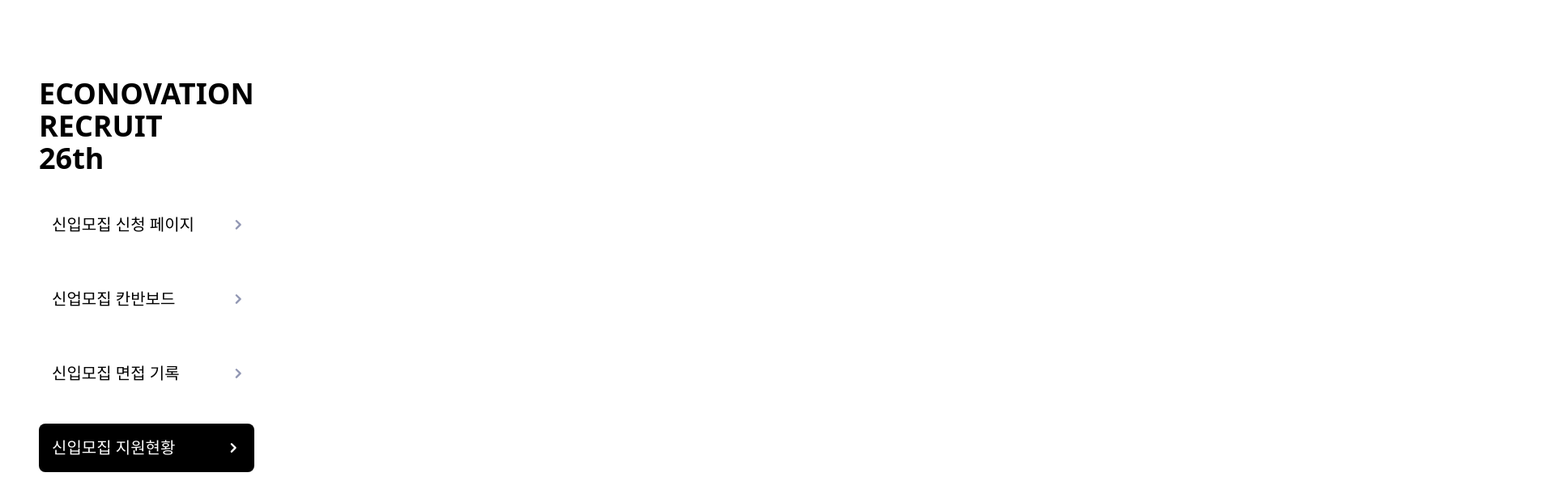
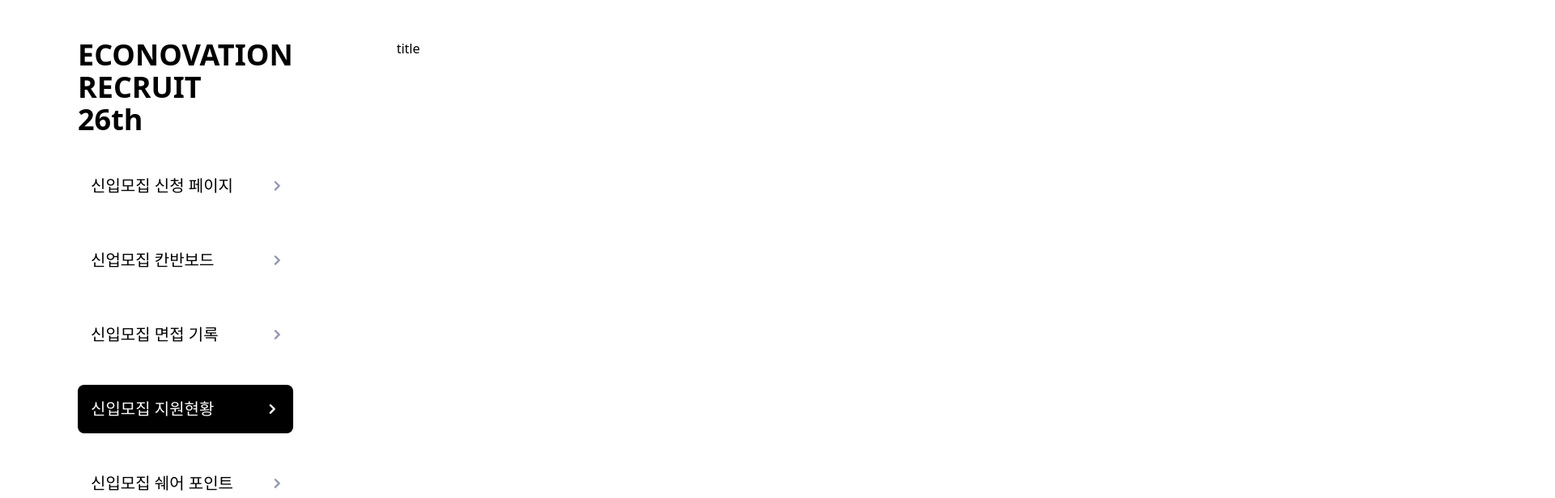
Before and after one commit to JNU-econovation/econo-recruit, a Next.js app in the folder frontend/: page /applicant/26 in a window 1280 px wide. Shown: the top 616 px of the page at 81% size, 1920 px wide, since content can reach past the window. Built offline with nearby package versions, Linux system fonts and the light colour scheme.

Commit message:
feat: add board cell and chagne folder
- change common colder
- add board cell

```diff
--- a/frontend/app/applicant/[generation]/page.tsx
+++ b/frontend/app/applicant/[generation]/page.tsx
@@ -1,5 +1,5 @@
-import ApplicationQuestion from "@/components/application/ApplicationQuestion.component";
-import CommonNavbar from "@/components/common/Navbar.component";
+import ApplicantBoard from "@/components/applicant/Board.component";
+import CommonNavbar from "@/components/common/navbar/Navbar.component";
 import { FC } from "react";
 
 interface ApplicantPageProps {
@@ -10,17 +10,13 @@
 
 const ApplicantPage: FC<ApplicantPageProps> = ({ params }) => {
   const { generation } = params;
-  const applicationQuestions =
-    require(`@/constants/application/${generation}.ts`)
-      .APPLICATION as ApplicationQuestion[];
-
   return (
-    <article className="flex gap-24 mt-24 min-w-[1280px]">
-      <div className="flex-1 pl-12">
-        <CommonNavbar generation={generation} />
+    <div className="px-24 w-max-[1280px] flex p-12">
+      <CommonNavbar generation={generation} />
+      <div className="flex-1 ml-32 min-w-[46rem]">
+        <ApplicantBoard />
       </div>
-      <section className="flex-[3_0_0] flex gap-24 mt-24 min-w-[1600px]"></section>
-    </article>
+    </div>
   );
 };
 
--- a/frontend/app/applicant/page.tsx
+++ b/frontend/app/applicant/page.tsx
@@ -1,6 +1,6 @@
 import { CURRENT_GENERATION } from "@/constants";
 import { redirect } from "next/navigation";
 
-const ApplicantPage = () => redirect(`/application/${CURRENT_GENERATION}`);
+const ApplicantPage = () => redirect(`/applicant/${CURRENT_GENERATION}`);
 
 export default ApplicantPage;
--- /dev/null
+++ b/frontend/components/applicant/Board.component.tsx
@@ -0,0 +1,7 @@
+import Board from "../common/board/Board.component";
+
+const ApplicantBoard = () => {
+  return <Board baseUrl={"asfd"} />;
+};
+
+export default ApplicantBoard;
--- a/frontend/components/application/ApplicationJunction.component.tsx
+++ b/frontend/components/application/ApplicationJunction.component.tsx
@@ -4,37 +4,37 @@
 import dynamic from "next/dynamic";
 
 const ApplicationRadio = dynamic(
-  () => import("./ApplicationNode/Radio.component"),
+  () => import("./applicationNode/Radio.component"),
   { ssr: false }
 );
 
 const ApplicationRadioByTwoRank = dynamic(
-  () => import("./ApplicationNode/RadioByTwoRank.component"),
+  () => import("./applicationNode/RadioByTwoRank.component"),
   { ssr: false }
 );
 
 const ApplicationText = dynamic(
-  () => import("./ApplicationNode/Text.component"),
+  () => import("./applicationNode/Text.component"),
   { ssr: false }
 );
 
 const ApplicationCheckboxWithEtc = dynamic(
-  () => import("./ApplicationNode/CheckboxWithEtc.component"),
+  () => import("./applicationNode/CheckboxWithEtc.component"),
   { ssr: false }
 );
 
 const ApplicationTextarea = dynamic(
-  () => import("./ApplicationNode/Textarea.component"),
+  () => import("./applicationNode/Textarea.component"),
   { ssr: false }
 );
 
 const ApplicationBar = dynamic(
-  () => import("./ApplicationNode/Bar.component"),
+  () => import("./applicationNode/Bar.component"),
   { ssr: false }
 );
 
 const ApplicationJustText = dynamic(
-  () => import("./ApplicationNode/JustText.component"),
+  () => import("./applicationNode/JustText.component"),
   { ssr: false }
 );
 
--- a/frontend/components/application/ApplicationLayout.component.tsx
+++ b/frontend/components/application/ApplicationLayout.component.tsx
@@ -2,25 +2,25 @@
 
 import { ApplicationQuestion } from "@/constants/application/type";
 import dynamic from "next/dynamic";
-import ApplicationTimelineLayout from "./ApplicationLayout/Timeline.component";
+import ApplicationTimelineLayout from "./applicationLayout/Timeline.component";
 
 const ApplicationHorizontalLayout = dynamic(
-  () => import("./ApplicationLayout/Horizontal.componet"),
+  () => import("./applicationLayout/Horizontal.componet"),
   { ssr: false }
 );
 
 const ApplicationVerticalLayout = dynamic(
-  () => import("./ApplicationLayout/Vertical.component"),
+  () => import("./applicationLayout/Vertical.component"),
   { ssr: false }
 );
 
 const ApplicationBooleanTextareaLayout = dynamic(
-  () => import("./ApplicationLayout/BooleanTextarea.component"),
+  () => import("./applicationLayout/BooleanTextarea.component"),
   { ssr: false }
 );
 
 const ApplicationRadioForCheckLayout = dynamic(
-  () => import("./ApplicationLayout/RadioForCheck.component"),
+  () => import("./applicationLayout/RadioForCheck.component"),
   { ssr: false }
 );
 
--- a/frontend/components/application/ApplicationQuestion.component.tsx
+++ b/frontend/components/application/ApplicationQuestion.component.tsx
@@ -6,9 +6,9 @@
 import { useAtomValue } from "jotai";
 import { applicationIndexAtom } from "@/stores/application";
 import { ApplicationQuestion } from "@/constants/application/type";
-import ApplicationNextButton from "./ApplicationNode/NextButton.component";
-import ApplicationHorizontalLayout from "./ApplicationLayout/Horizontal.componet";
-import ApplicationVerticalLayout from "./ApplicationLayout/Vertical.component";
+import ApplicationNextButton from "./applicationNode/NextButton.component";
+import ApplicationHorizontalLayout from "./applicationLayout/Horizontal.componet";
+import ApplicationVerticalLayout from "./applicationLayout/Vertical.component";
 import { applicationLayout } from "./ApplicationLayout.component";
 
 interface ApplicationQuestionProps {
--- a/frontend/components/common/Board.component.tsx
+++ /dev/null
@@ -1,22 +0,0 @@
-import { FC } from "react";
-import Txt from "./Txt.component";
-
-interface BoardProps {
-  // TODO: Add props
-  link: string;
-}
-
-const Board: FC<BoardProps> = ({}) => {
-  const { title, subElements, time } = {
-    title: "title",
-    subElements: ["APP", "WEB", "1학년 1학기"],
-    time: "2023.03.31",
-  };
-  return (
-    <section>
-      <Txt>{title}</Txt>
-    </section>
-  );
-};
-
-export default Board;
--- /dev/null
+++ b/frontend/components/common/board/Board.component.tsx
@@ -0,0 +1,24 @@
+import { FC } from "react";
+import Txt from "../Txt.component";
+
+interface BoardProps {
+  // TODO: Add props
+  baseUrl: string;
+}
+
+const Board: FC<BoardProps> = ({ baseUrl }) => {
+  const boardData = [
+    {
+      title: "title",
+      subElements: ["APP", "WEB", "1학년 1학기"],
+      time: "2023.03.31",
+    },
+  ];
+  return (
+    <section>
+      <Txt>{boardData[0].title}</Txt>
+    </section>
+  );
+};
+
+export default Board;
--- /dev/null
+++ b/frontend/components/common/board/BoardCell.component.tsx
@@ -0,0 +1,18 @@
+import { FC } from "react";
+import Txt from "../Txt.component";
+
+export interface BoardCellProps {
+  title: string;
+  subElements: string[];
+  time: Date;
+}
+
+const BoardCell: FC<BoardCellProps> = ({ title, subElements, time }) => {
+  return (
+    <>
+      <Txt>{title}</Txt>
+    </>
+  );
+};
+
+export default BoardCell;
```
Also changed, not shown: frontend/components/common/navbar/Navbar.component.tsx (renamed from frontend/components/common/Navbar.component.tsx), frontend/components/common/navbar/NavbarCell.component.tsx (renamed from frontend/components/common/NavbarCell.component.tsx).
